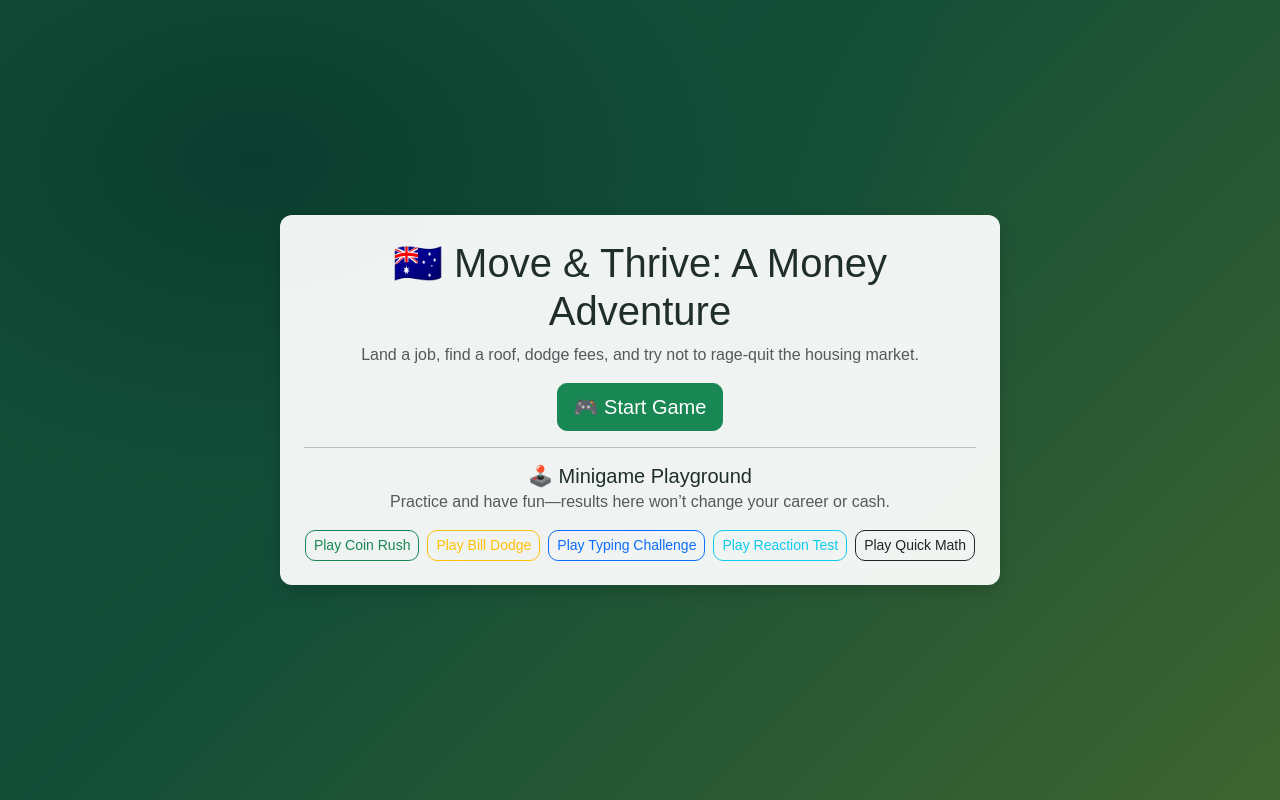
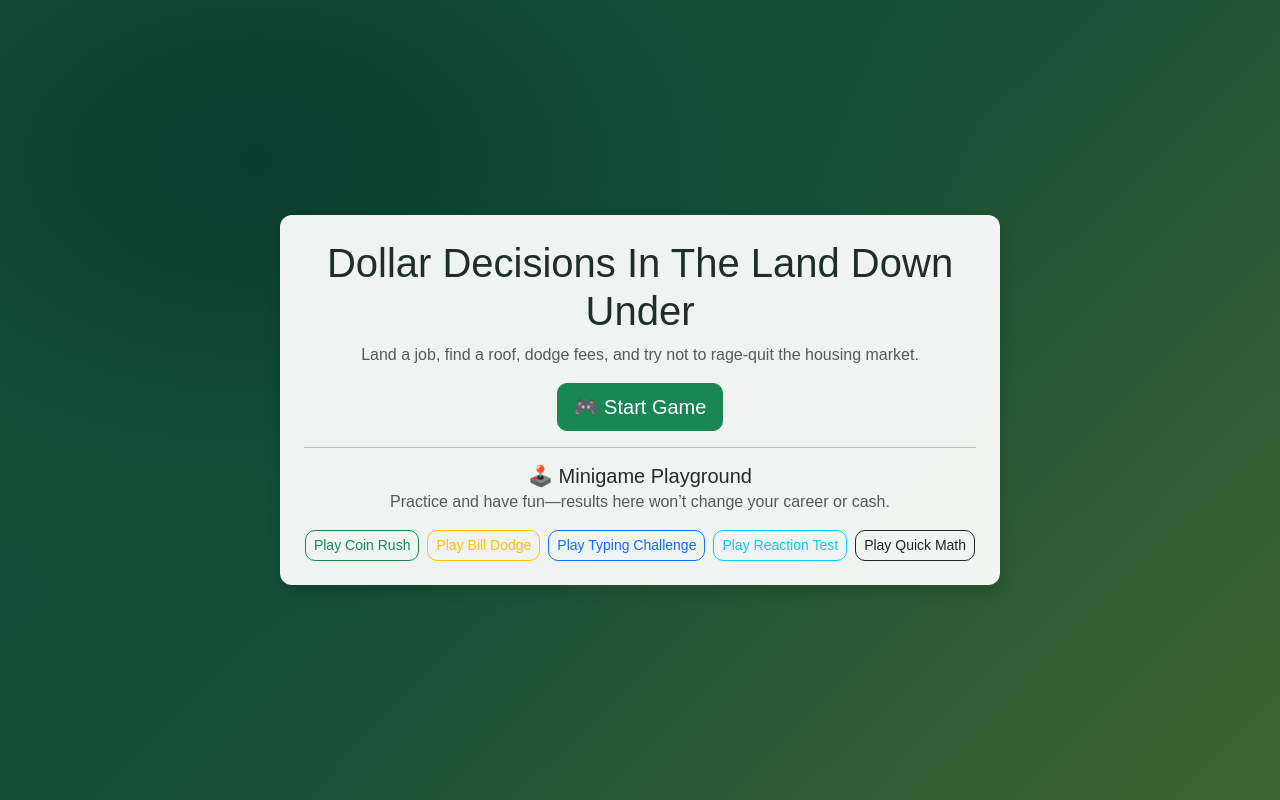
Before and after one commit to bryn-ph/MEL_checksum_C3, a plain HTML site: page game_submission/game_app/index.html in a window 1280 px wide. Drawn offline with nearby package versions, Linux system fonts and the light colour scheme.

Commit message:
changed title

```diff
--- a/game_submission/game_app/index.html
+++ b/game_submission/game_app/index.html
@@ -15,7 +15,7 @@
 <body>
     <div id="menu-container" class="d-flex flex-column justify-content-center align-items-center vh-100">
         <div class="p-4 text-center" style="background:#ffffffee;border-radius:12px;max-width:720px;box-shadow:0 6px 16px rgba(0,0,0,0.15)">
-            <h1 class="mb-2">🇦🇺 Move & Thrive: A Money Adventure</h1>
+            <h1 class="mb-2">Dollar Decisions In The Land Down Under</h1>
             <p class="text-muted mb-3">Land a job, find a roof, dodge fees, and try not to rage-quit the housing market.</p>
             <button id="start-game" class="btn btn-success btn-lg">
                 🎮 Start Game
```
